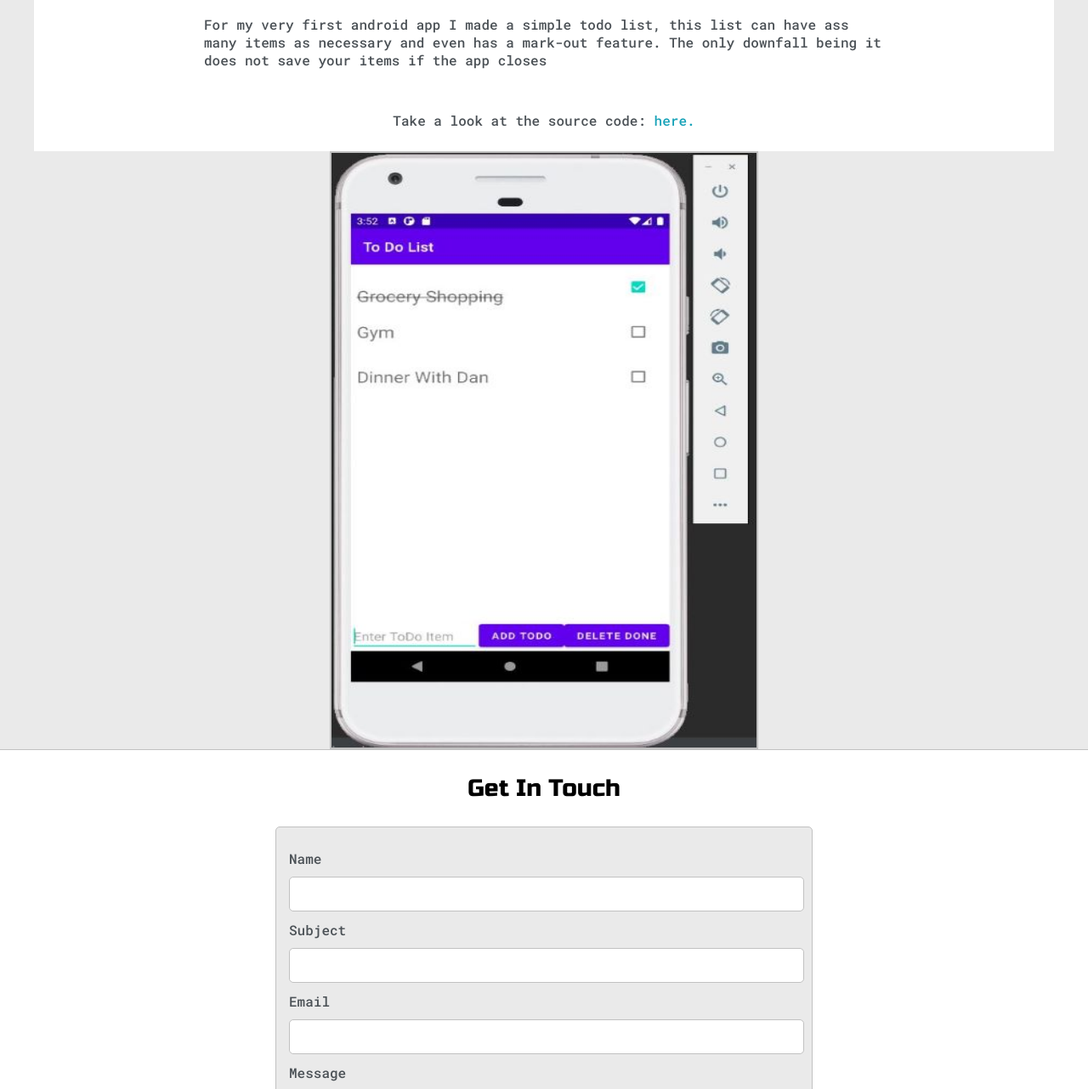
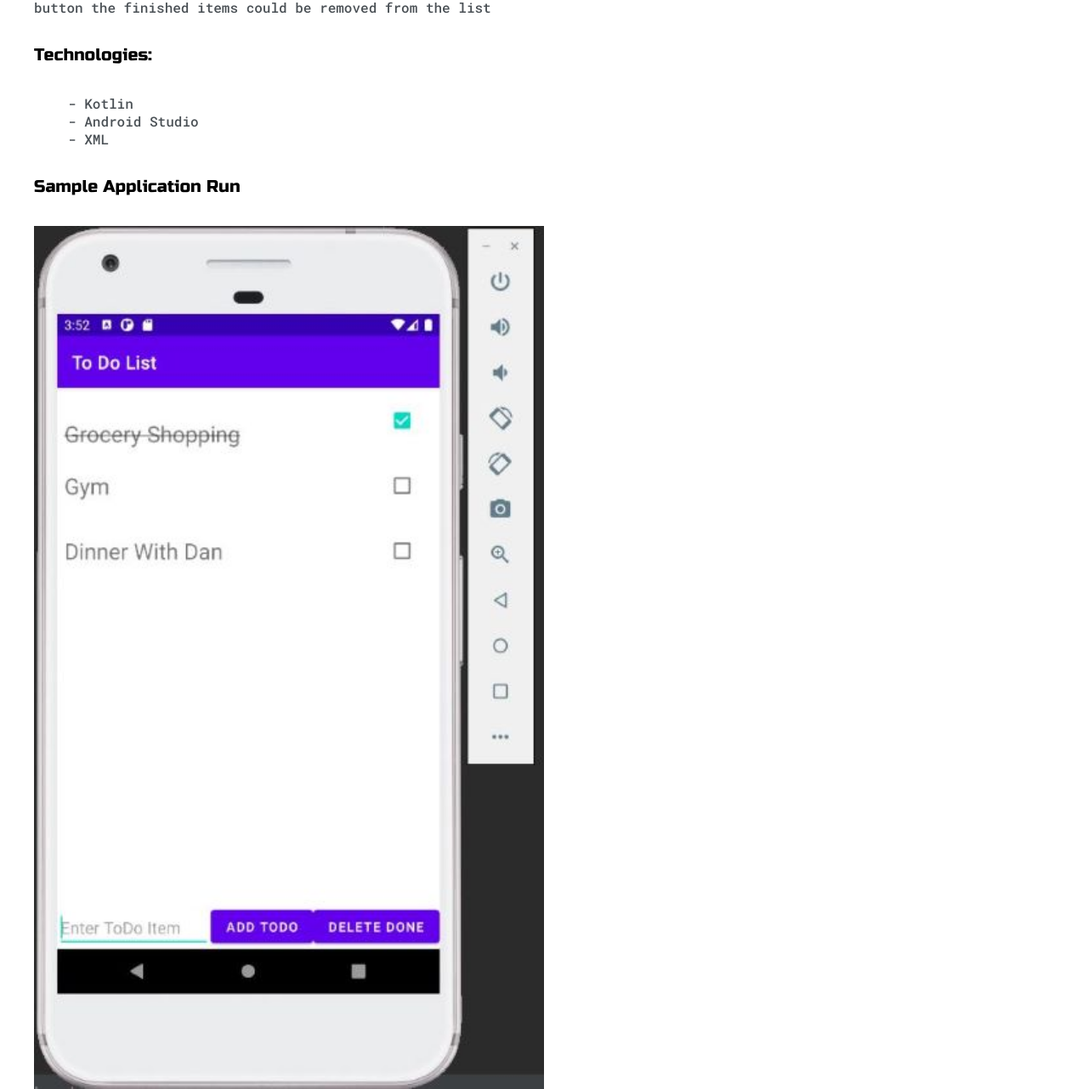
Before and after one commit to austin-miller01/FirstWebsite, a plain HTML site: page post.html in a window 1280 px wide. Shown: the part 300-1582 px from the top of the page at 85% size. Drawn offline with Linux system fonts and the light colour scheme.

Commit message:
Fixes layout issues with post website

```diff
--- a/post.html
+++ b/post.html
@@ -11,7 +11,7 @@
 	<link href="https://fonts.googleapis.com/css2?family=Roboto+Mono:wght@500&display=swap" rel="stylesheet">
 
 	<link rel="stylesheet" type="text/css" href="default.css">
-	<link id="theme-style" rel="stylesheet" type="text/css" href="">
+	<!--<link id="theme-style" rel="stylesheet" type="text/css" href="">-->
 
 
 	<style type="text/css">
@@ -40,56 +40,43 @@
 
 		<ul id="navigation">
 			<li><a href="index.html">Home</a></li>
-			<li><a href="#bottom">Contact</a></li>
+			<li><a href="index.html#contact">Contact</a></li>
 
 		</ul>
 	</div>
 
-	<section id="android-h-bg" class="s2">
-		<div  class="main-container">
-
-				<h1>My First Android App</h1>
-		</div>
-	</section>
-
-	<section class="s1">
 	<div class="main-container">
-		<div class="todolist-article-header">
-			<h4>A Simple Todo List</h4>
-			<p align="left">For my very first android app I made a simple todo list, this list can have ass many items as necessary and even has a mark-out feature. The only downfall being it does not save your items if the app closes</p>
-			<br>
-			<p>Take a look at the source code: <a target="_blank" href="https://github.com/austin-miller01/TodoList-FirstApp">here.</a> </p>
-
-		</div>
-		<div class="android-img">
-			<img id="app-img" src="images/todolistapp.JPG">
-		</div>
-	</div>
-
-	</section>
+		<br>
 
 
-	<section id="bottom" class="s2">
-		<div class="main-container">
-			<h3 style="text-align: center;">Get In Touch</h3>
 
-			<form id="contact-form">
+		<h3>ToDo List Application</h3>
 
-				<label>Name</label>
-				<input class="input-field" type="text" name="name">
+		<p>For my first ever attempt at an aplication, I made a simple todo list app. This app helped me to get the basics of android studio and kotlin down.
+		<br>
+		<br>
+		The application as stated, was simply a list where you can input items that you need to do. Similar to a written list.
+		<br>
+		<br>
+		However simple it may seem, this app included a scrolling recycler feature and also allowed for items to be deleted upon request. By simply checking the box the user could cross an item out(mark the item as done). And with a simple click of a button the finished items could be removed from the list
 
-				<label>Subject</label>
-				<input class="input-field" type="text" name="subject">
 
-				<label>Email</label>
-				<input class="input-field" type="text" name="email">
+		<h5>Technologies:</h5>
+		<ul>
+			<li>- Kotlin</li>
+			<li>- Android Studio</li>
+			<li>- XML</li>
+		</ul>
 
-				<label>Message</label>
-				<textarea class="input-field" name="message"></textarea>
 
-				<input id="submit-btn" type="submit" value="Send">
-			</form>
+		<h5>Sample Application Run</h5>
+		<div class="img-container">
+			<img src="images/todolistapp.JPG">
 		</div>
-	</section>
+
+
+	</div>
+	<!--Need to work on format-->
+	<!--<script type="text/javascript" src="script.js"></script>-->
 </body>
 </html>
```
